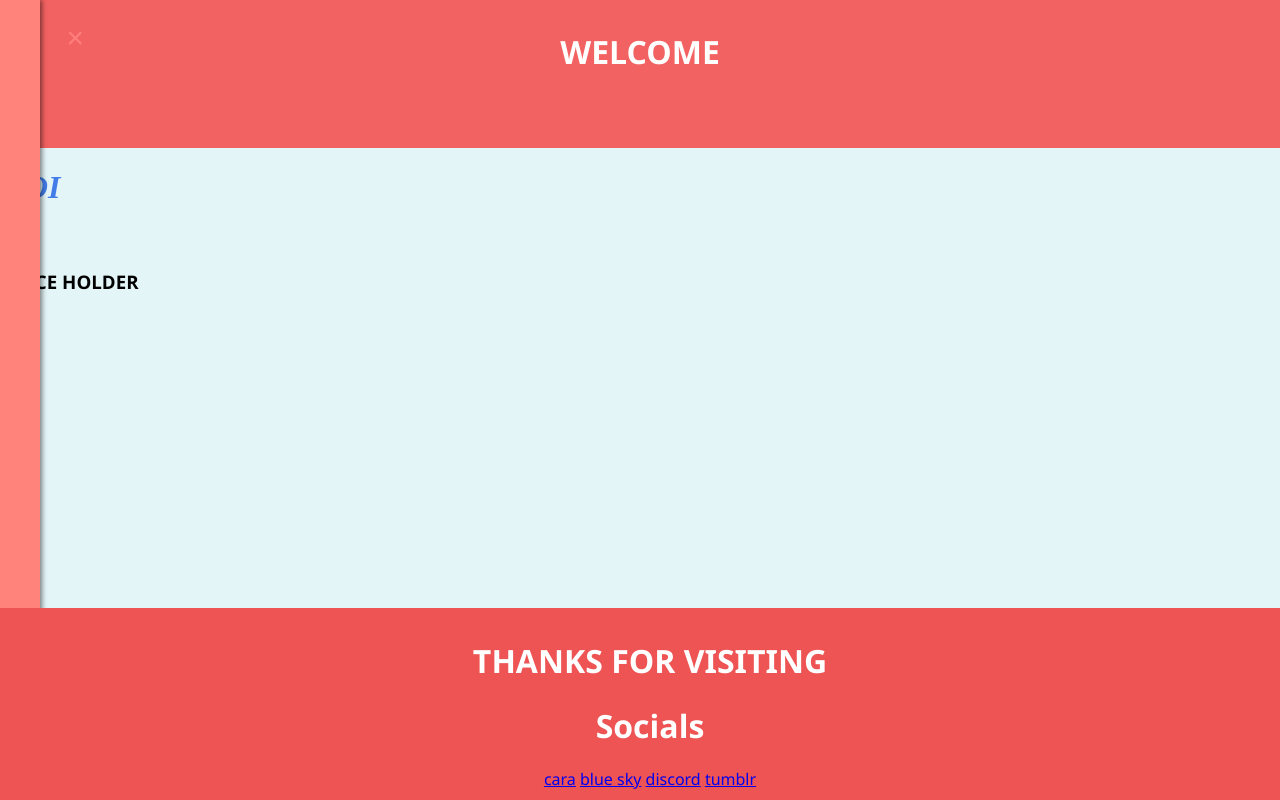
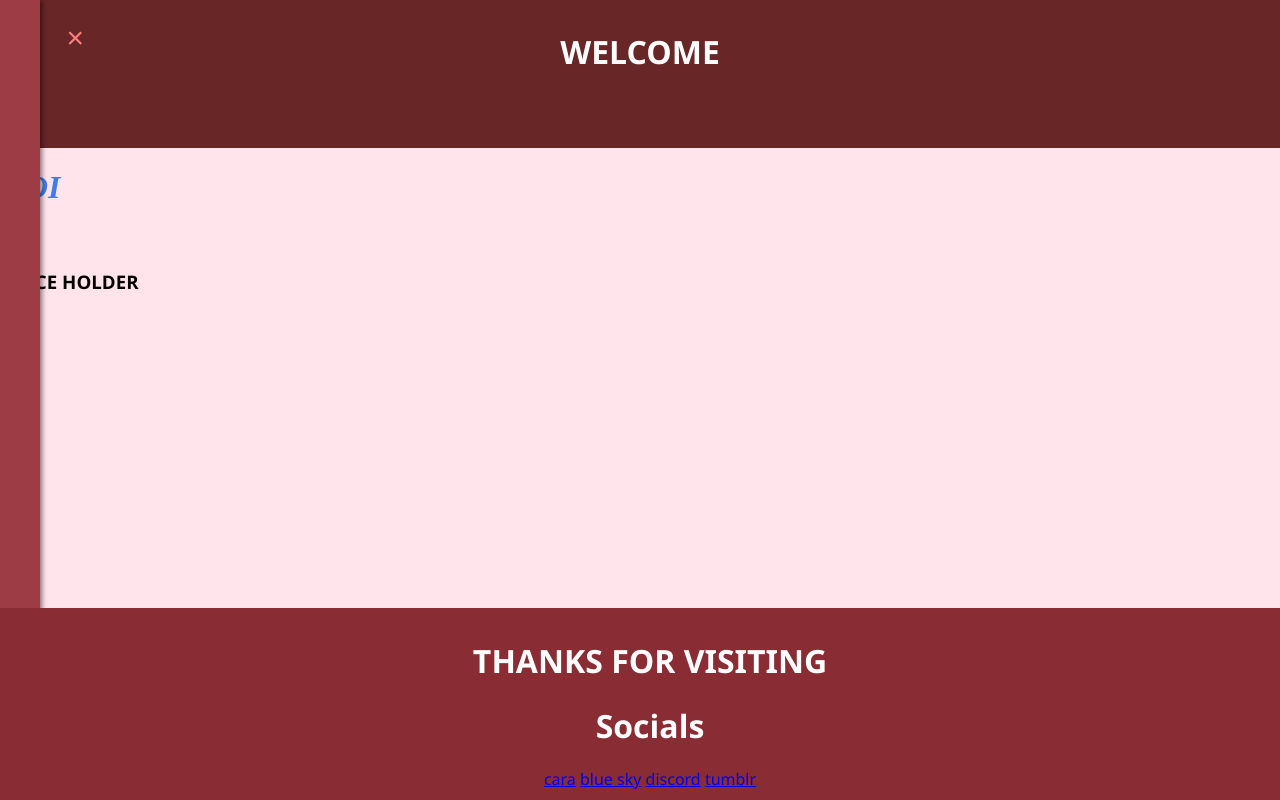
Before and after one commit to Nickie0508/bonon, a plain HTML site: page index.html in a window 1280 px wide. Drawn offline with Linux system fonts and the light colour scheme.

Commit message:
change color

```diff
--- a/Nova pasta/crs/main.css
+++ b/Nova pasta/crs/main.css
@@ -5,12 +5,12 @@ body{
     display: flex;
     flex-direction: column;
     height: auto;
-    background-color: #e4f5f7;
+    background-color: #FFE5EB;
 }
 .menu {
     width: 250px;
     height: 100%;
-    background-color: #ff837a;
+    background-color: #9D3C44;
     position: fixed;
     left: -250px; /* Inicia fora da tela à esquerda */
     transition: left 0.3s ease;
@@ -50,7 +50,7 @@ ul li {
     text-decoration: none;
 }
 header{
-    background-color: #f36262;
+    background-color: #692627;
     color: #fff;
     text-align: center;
     padding: 9px 0;
@@ -78,7 +78,7 @@ main {
 }
 
 footer{
-    background-color: #ee5454;
+    background-color: #8A2C34;
     color: white;
     text-align: center;
     padding: 10px;
```
